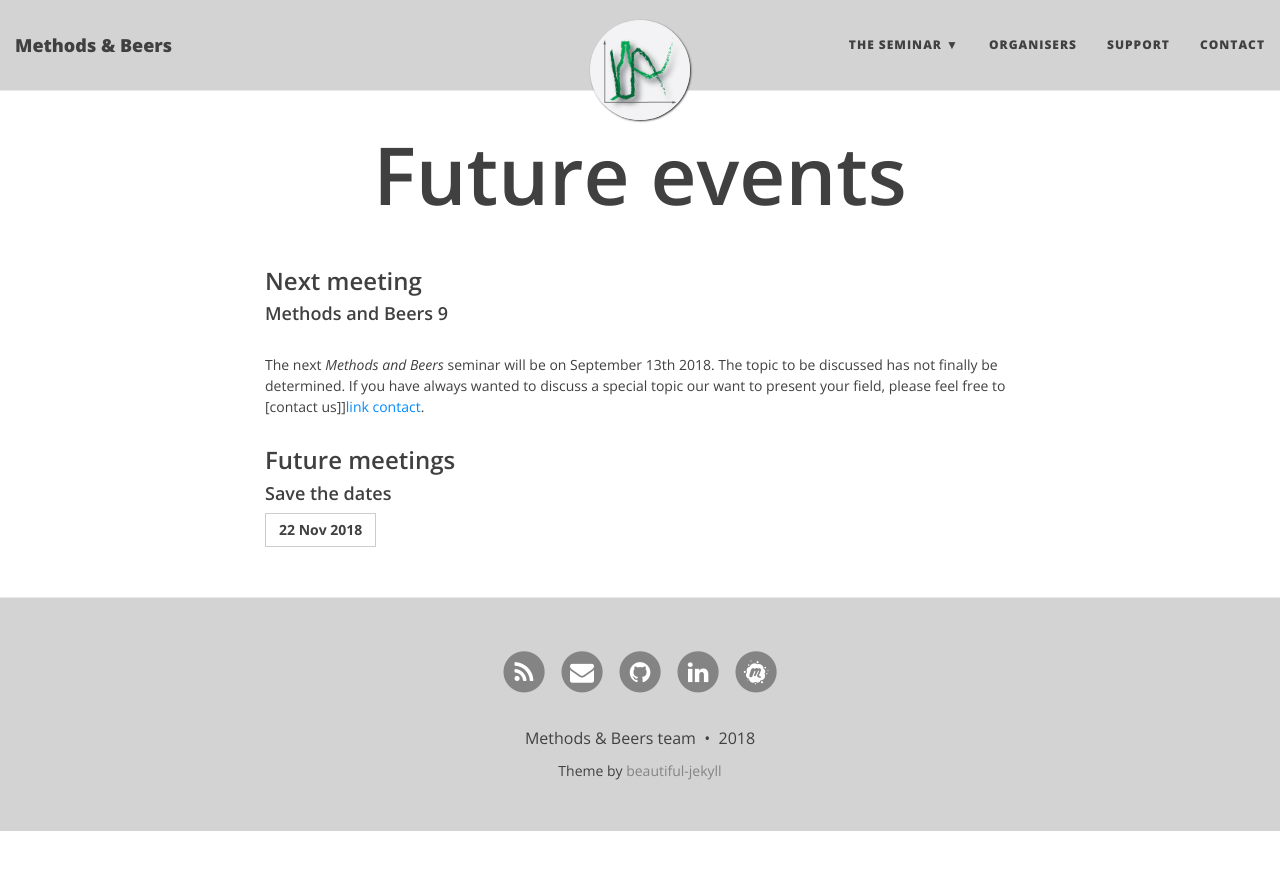
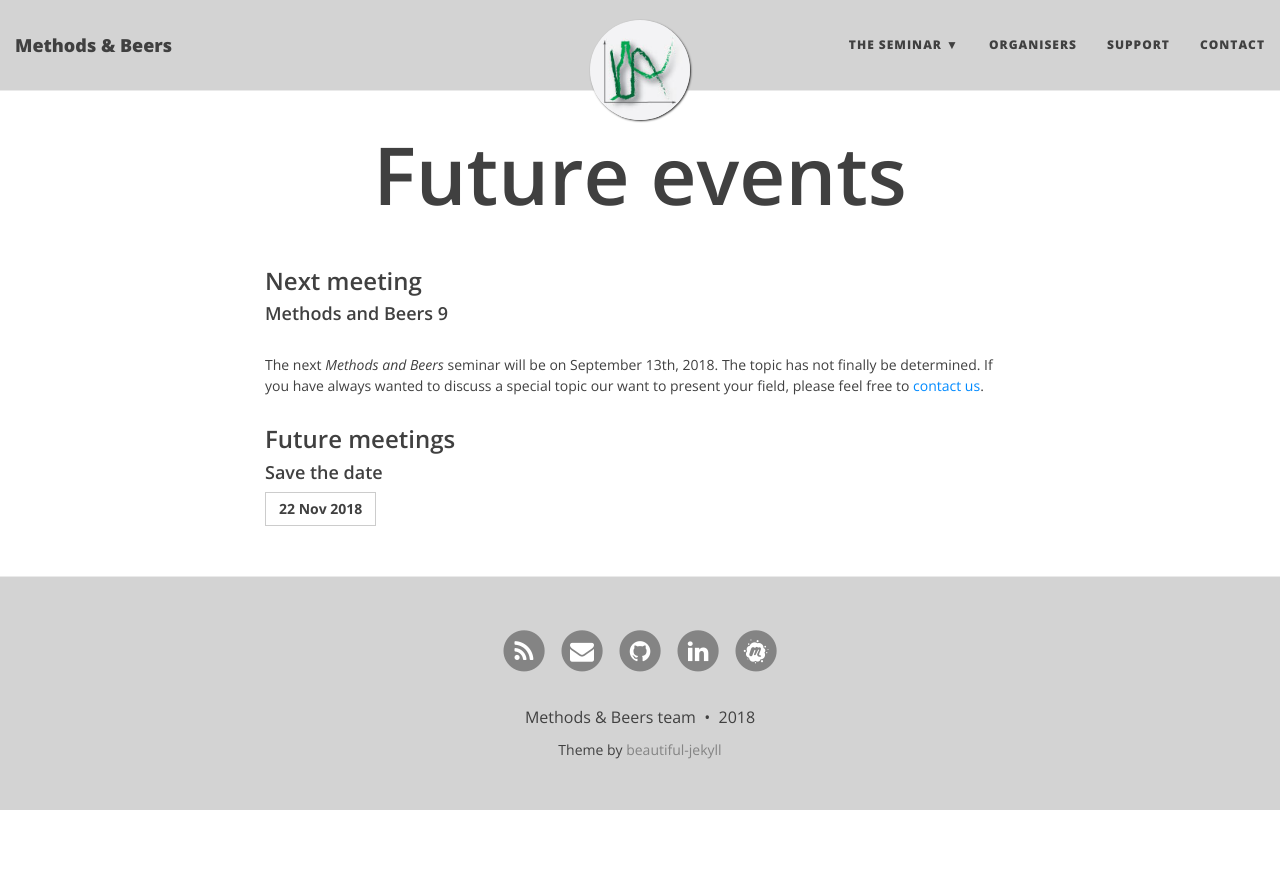
Before and after one commit to BaselComputationalCommunityInResearch/BaselComputationalCommunityInResearch.github.io, a Jekyll site: the page built from seminar/futureevents.md, in a window 1280 px wide. Shown: the top 870 px of the page. Built offline with Jekyll 4.4.1, drawn with Linux system fonts in a browser that asks for light colours.

Commit message:
typos fixed

```diff
--- a/seminar/futureevents.md
+++ b/seminar/futureevents.md
@@ -7,11 +7,10 @@
 
 
 #### Methods and Beers 9 ####
-
-The next *Methods and Beers* seminar will be on September 13th 2018. The topic to be discussed has not finally be determined. If you have always wanted to discuss a special topic our want to present your field, please feel free to [contact us]][link contact].
+The next *Methods and Beers* seminar will be on September 13th, 2018. The topic  has not finally be determined. If you have always wanted to discuss a special topic our want to present your field, please feel free to [contact us][link contact].
 
 ### Future meetings
-#### Save the dates
+#### Save the date
 
 | **22 Nov 2018** |
 
```
Also changed, not shown: seminar/pastevents.md (+1 -1 lines).
